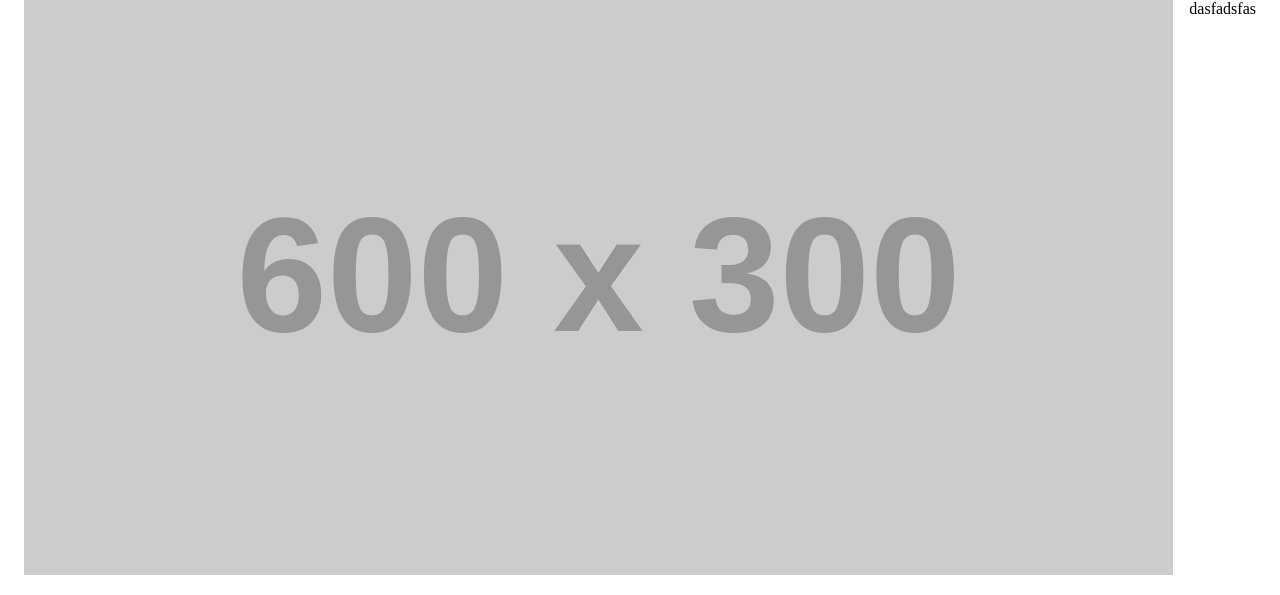
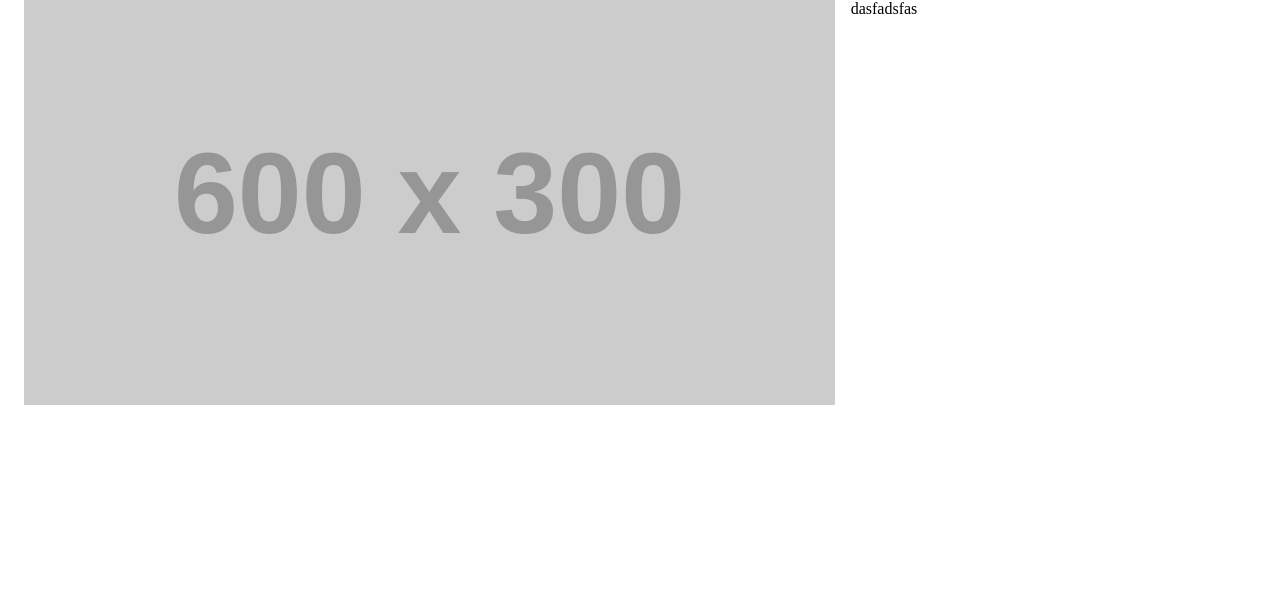
Before and after one commit to jrdnthedev/my_site, a website: page index.html in a window 1280 px wide. Shown: the part 208-803 px from the top of the page. Drawn offline with Linux system fonts and the light colour scheme; placeholder pictures from the web are drawn by us.

Commit message:
updated container width

```diff
--- a/scss/main.scss
+++ b/scss/main.scss
@@ -16,7 +16,7 @@ body {
 .main-container {
     display: flex;
     main {
-        flex: 1;
+        flex: 2;
         flex-direction: column;
         padding: 0 .5rem;
          img {
@@ -25,5 +25,6 @@ body {
     }
     aside {
         padding: 0 .5rem;
+        flex: 1;
     }
 }
```
Also changed, not shown: css/main.css.
